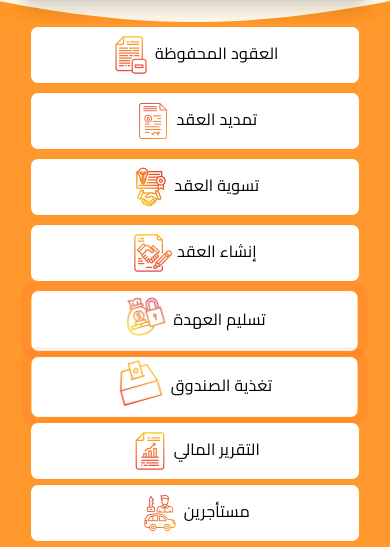
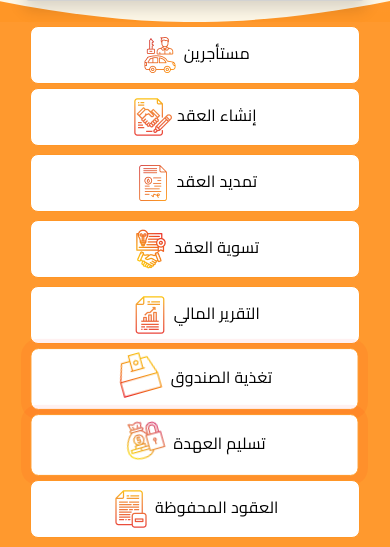
Before and after one commit to AyatT12/BranchesUI, a plain HTML site: page index.html in a window 390 px wide. Shown: the part 1193-1740 px from the top of the page. Drawn offline with nearby package versions, Linux system fonts and the light colour scheme; some icons are missing.

Commit message:
Update style.css

```diff
--- a/css/style.css
+++ b/css/style.css
@@ -1431,3 +1431,52 @@ body::-webkit-scrollbar-thumb {
   font-weight: 500;
   margin: 0;
 }
+/* إعادة الترتيب للجوال */
+@media (max-width:575px) {
+  .footer-buttons-row {
+    display: flex;
+    flex-direction: column;
+  }
+
+  /* ترتيب العناصر حسب المطلوب */
+  .footer-buttons-row .col-sm-6:nth-child(1) {
+    order: 8;
+  }
+
+  /* العقود المحفوظة */
+  .footer-buttons-row .col-sm-6:nth-child(2) {
+    order: 3;
+  }
+
+  /* تمديد العقد */
+  .footer-buttons-row .col-sm-6:nth-child(3) {
+    order: 4;
+  }
+
+  /* تسوية العقد */
+  .footer-buttons-row .col-sm-6:nth-child(4) {
+    order: 2;
+  }
+
+  /* إنشاء العقد */
+  .footer-buttons-row .col-sm-6:nth-child(5) {
+    order: 7;
+  }
+
+  /* تسليم العهدة */
+  .footer-buttons-row .col-sm-6:nth-child(6) {
+    order: 6;
+  }
+
+  /* تغذية الصندوق */
+  .footer-buttons-row .col-sm-6:nth-child(7) {
+    order: 5;
+  }
+
+  /* التقرير المالي */
+  .footer-buttons-row .col-sm-6:nth-child(8) {
+    order: 1;
+  }
+
+  /* مستأجرين */
+}
```
